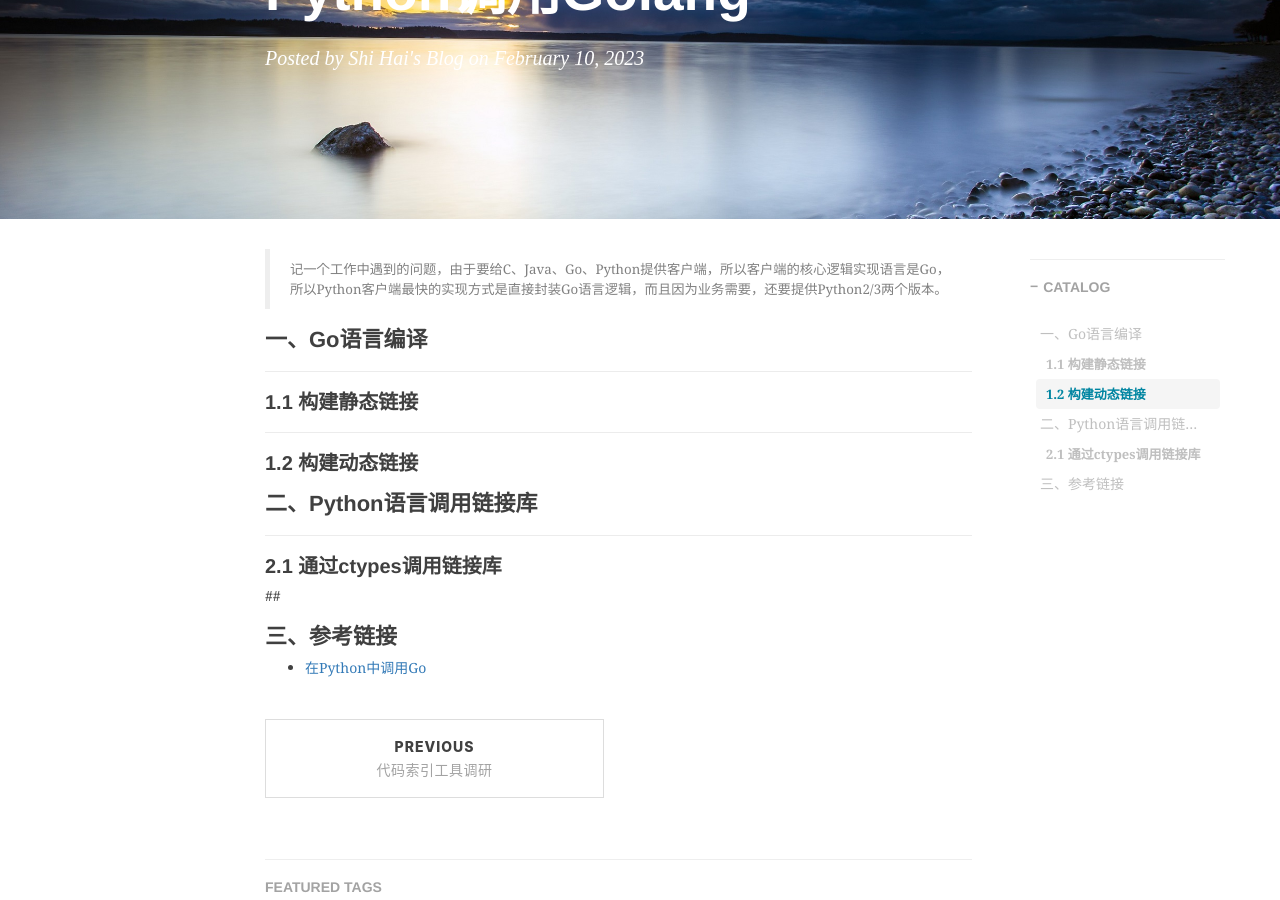
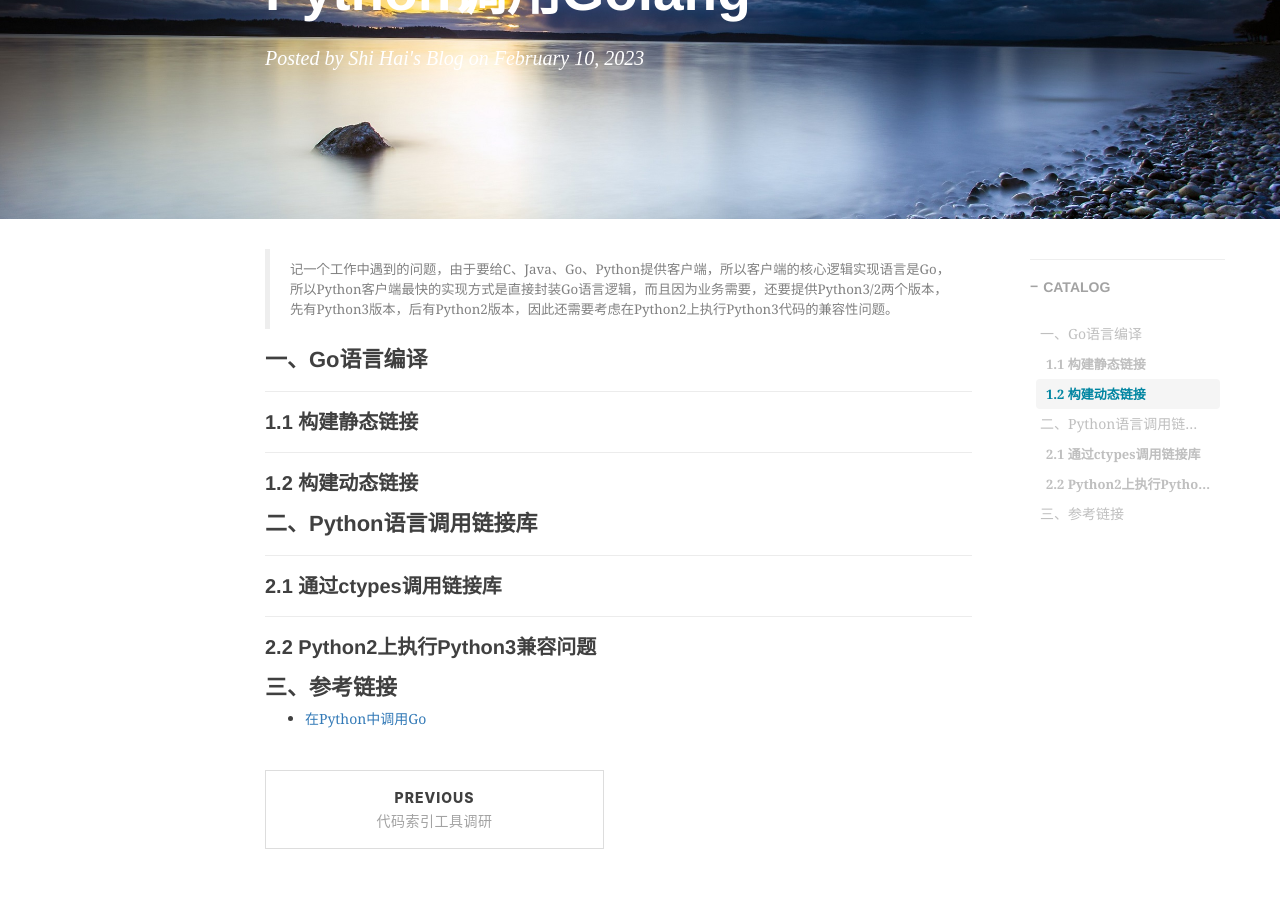
Before and after one commit to shihai1991/shihai1991.github.io, a Jekyll site: the page built from _posts/2023-02-10-python调用c.md, in a window 1280 px wide and 900 px high, scrolled down 236 px. Built offline with Jekyll 4.4.1, drawn with Linux system fonts in a browser that asks for light colours; nearby versions of some CDN libraries; comment, search, counter and statistics services are not loaded.

Commit message:
Update 2023-02-10-python调用c.md

```diff
--- a/_posts/2023-02-10-python调用c.md
+++ b/_posts/2023-02-10-python调用c.md
@@ -10,7 +10,7 @@ tags:
   - c
 time: '2023.02.10 10:16:00'
 ---
-> 记一个工作中遇到的问题，由于要给C、Java、Go、Python提供客户端，所以客户端的核心逻辑实现语言是Go，所以Python客户端最快的实现方式是直接封装Go语言逻辑，而且因为业务需要，还要提供Python2/3两个版本。
+> 记一个工作中遇到的问题，由于要给C、Java、Go、Python提供客户端，所以客户端的核心逻辑实现语言是Go，所以Python客户端最快的实现方式是直接封装Go语言逻辑，而且因为业务需要，还要提供Python3/2两个版本，先有Python3版本，后有Python2版本，因此还需要考虑在Python2上执行Python3代码的兼容性问题。
 
 # 一、Go语言编译
 ## 1.1 构建静态链接
@@ -18,7 +18,7 @@ time: '2023.02.10 10:16:00'
 
 # 二、Python语言调用链接库
 ## 2.1 通过ctypes调用链接库
-##
+## 2.2 Python2上执行Python3兼容问题
 
 # 三、参考链接
 - [在Python中调用Go](https://zhuanlan.zhihu.com/p/518374146)
```
